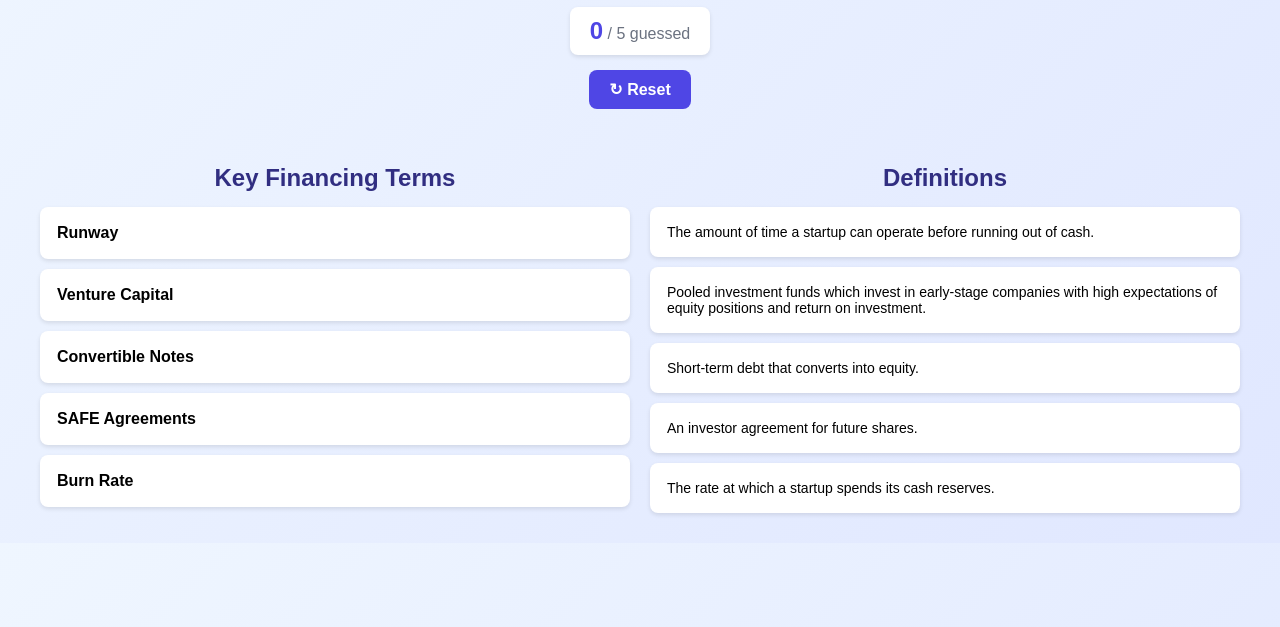
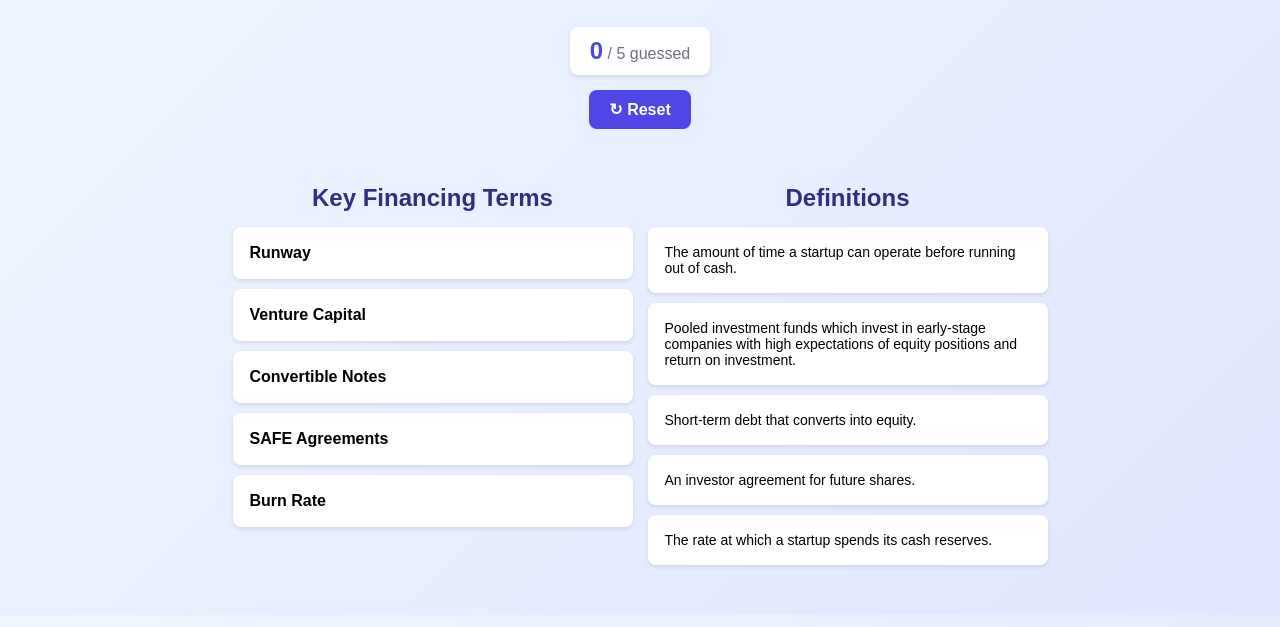
Before and after one commit to catswain/finance-matching, a plain HTML site: page index.html in a window 1280 px wide. Shown: the part 173-800 px from the top of the page. Drawn offline with Linux system fonts and the light colour scheme.

Commit message:
Update index.html

```diff
--- a/index.html
+++ b/index.html
@@ -11,8 +11,8 @@ body {
     margin: 0;
 }
 .container {
-    max-width: 1200px;
     margin: 0 auto;
+    padding: 20px;
 }
 h1 {
     text-align: center;
@@ -63,10 +63,10 @@ h1 {
     color: #166534;
 }
 .grid {
-    display: grid;
-    grid-template-columns: 1fr 1fr !important;
-    gap: 20px;
-    min-width: 700px;
+    display: grid !important;
+    grid-template-columns: 400px 400px !important;
+    gap: 15px;
+    justify-content: center;
 }
 .column h2 {
     text-align: center;
```
